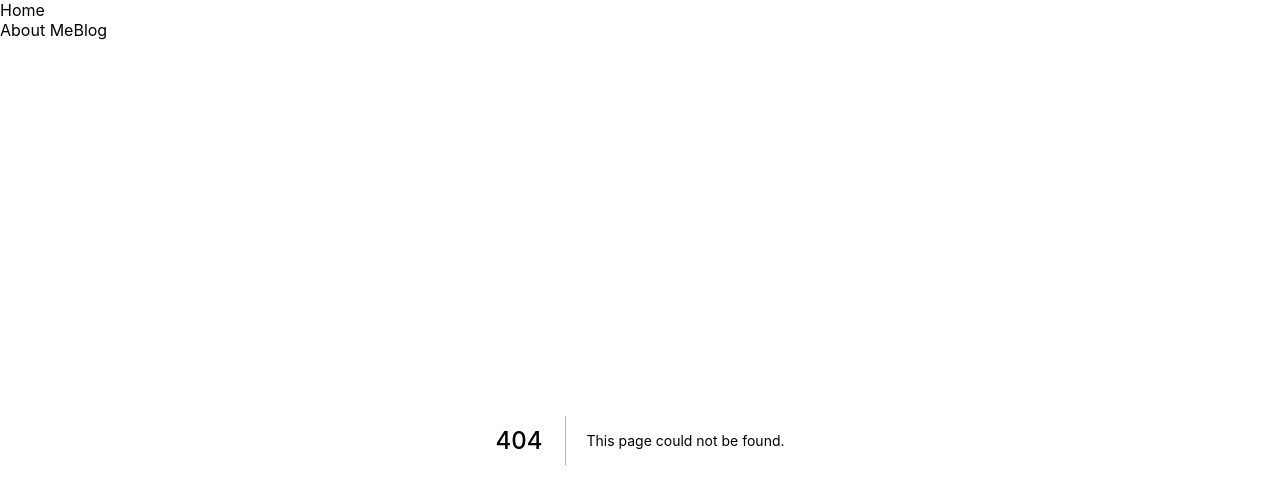
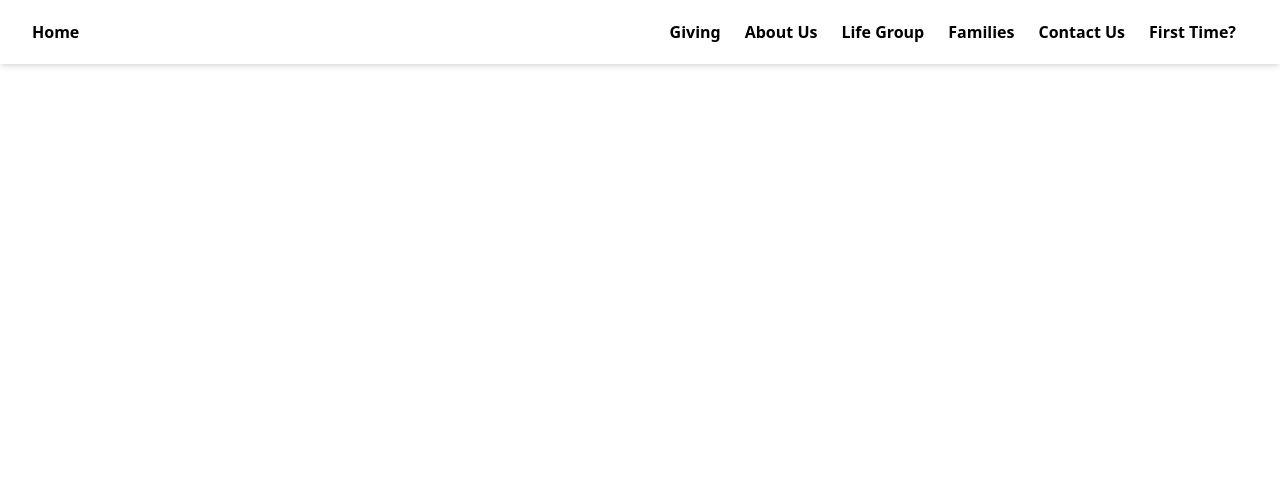
Before and after one commit to ericma982/bethanyec_webapp, a Next.js app: page /about in a window 1280 px wide. Before the commit this address had no page. Shown: the top 488 px of the page. Built offline with nearby package versions, Linux system fonts and the light colour scheme.

Commit message:
basic page structure

```diff
--- a/components/NavBar.js
+++ b/components/NavBar.js
@@ -4,12 +4,16 @@ export default function NavBar() {
     return (
         <nav className="flex items-center flex-wrap py-3 px-8 shadow-md">
             <Link href="/">
-                <a className="font-bold text-white">Home</a>
+                <a className="font-bold ">Home</a>
             </Link>
             <div className="hidden w-full lg:inline-flex lg:flex-grow lg:w-auto">
                 <div className="lg:flex-row lg:inline-flex lg:ml-auto lg:w-auto w-full lg:items-center items-start flex flex-col lg:h-auto">
-                    <Link href="/about"><a className="lg:inline-flex lg:w-auto w-full px-3 py-2 rounded font-bold items-center justify-center text-white">About Me</a></Link>
-                    <Link href="/blog"><a className="lg:inline-flex lg:w-auto w-full px-3 py-2 rounded font-bold items-center justify-center text-white">Blog</a></Link>
+                    <Link href="/giving"><a className="lg:inline-flex lg:w-auto w-full px-3 py-2 rounded font-bold items-center justify-center ">Giving</a></Link>
+                    <Link href="/about"><a className="lg:inline-flex lg:w-auto w-full px-3 py-2 rounded font-bold items-center justify-center ">About Us</a></Link>
+                    <Link href="/life-group"><a className="lg:inline-flex lg:w-auto w-full px-3 py-2 rounded font-bold items-center justify-center ">Life Group</a></Link>
+                    <Link href="/families"><a className="lg:inline-flex lg:w-auto w-full px-3 py-2 rounded font-bold items-center justify-center ">Families</a></Link>
+                    <Link href="/contact-us"><a className="lg:inline-flex lg:w-auto w-full px-3 py-2 rounded font-bold items-center justify-center ">Contact Us</a></Link>
+                    <Link href="/first-time"><a className="lg:inline-flex lg:w-auto w-full px-3 py-2 rounded font-bold items-center justify-center ">First Time?</a></Link>
                 </div>
 
             </div>
--- a/package.json
+++ b/package.json
@@ -10,8 +10,11 @@
   },
   "dependencies": {
     "next": "11.1.0",
+    "postcss-flexbugs-fixes": "^5.0.2",
+    "postcss-preset-env": "^6.7.0",
     "react": "17.0.2",
-    "react-dom": "17.0.2"
+    "react-dom": "17.0.2",
+    "tailwindcss": "^2.2.7"
   },
   "devDependencies": {
     "eslint": "7.32.0",
--- /dev/null
+++ b/pages/about.js
@@ -0,0 +1,6 @@
+export default function About() {
+
+    return (
+        <div></div>
+    )
+}
--- /dev/null
+++ b/pages/contact-us.js
@@ -0,0 +1,6 @@
+export default function Contact() {
+
+    return (
+        <div></div>
+    )
+}
--- /dev/null
+++ b/pages/families.js
@@ -0,0 +1,6 @@
+export default function Families() {
+
+    return (
+        <div></div>
+    )
+}
--- /dev/null
+++ b/pages/first-time.js
@@ -0,0 +1,6 @@
+export default function First() {
+
+    return (
+        <div></div>
+    )
+}
--- /dev/null
+++ b/pages/giving.js
@@ -0,0 +1,6 @@
+export default function Giving() {
+
+    return (
+        <div></div>
+    )
+}
--- /dev/null
+++ b/pages/life-group.js
@@ -0,0 +1,6 @@
+export default function LifeGroup() {
+
+    return (
+        <div></div>
+    )
+}
--- /dev/null
+++ b/postcss.config.js
@@ -0,0 +1,18 @@
+module.exports = {
+    plugins: [
+        'tailwindcss',
+        'postcss-flexbugs-fixes',
+        [
+            'postcss-preset-env',
+            {
+                autoprefixer: {
+                    flexbox: 'no-2009'
+                },
+                stage: 3,
+                features: {
+                    'custom-properties': false
+                }
+            }
+        ]
+    ]
+}
--- a/styles/globals.css
+++ b/styles/globals.css
@@ -1,16 +1,3 @@
-html,
-body {
-  padding: 0;
-  margin: 0;
-  font-family: -apple-system, BlinkMacSystemFont, Segoe UI, Roboto, Oxygen,
-    Ubuntu, Cantarell, Fira Sans, Droid Sans, Helvetica Neue, sans-serif;
-}
-
-a {
-  color: inherit;
-  text-decoration: none;
-}
-
-* {
-  box-sizing: border-box;
-}
+@tailwind base;
+@tailwind components;
+@tailwind utilities;
--- /dev/null
+++ b/tailwind.config.js
@@ -0,0 +1,9 @@
+// tailwind.config.js
+module.exports = {
+    purge: [
+        // Use *.tsx if using TypeScript
+        './pages/**/*.js',
+        './components/**/*.js'
+    ]
+    // ...
+}
```
Also changed, not shown: 1 other file (tests, documents, lock files or other folders).
